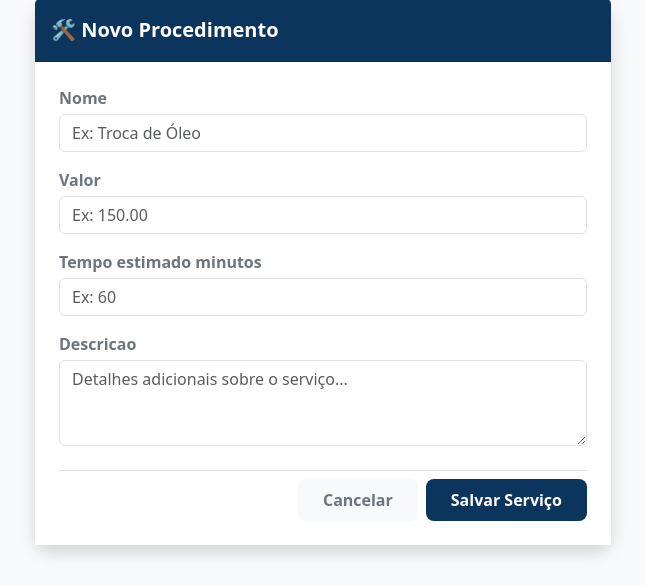
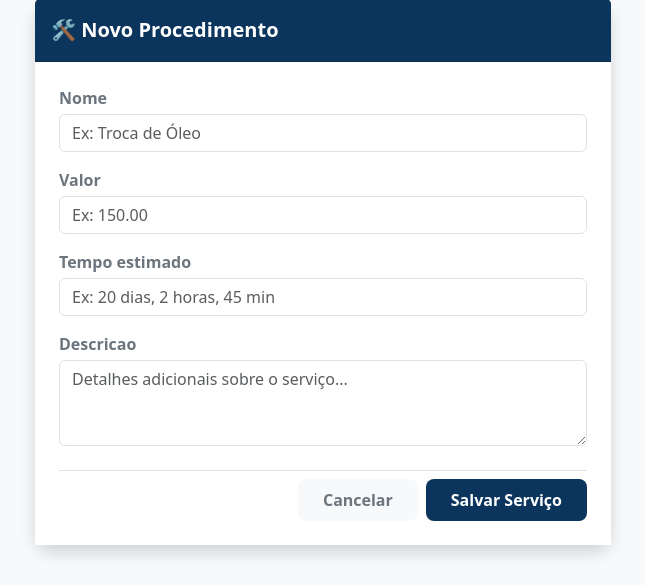
Before and after one commit to josesalustiano/JS_oficina_mecanica, a Django app: page /procedimentos/cadastrar/ in a window 1280 px wide. Shown: the part 125-710 px from the top of the page, without its empty margins (317-962 px from the left). Run offline with Django 5.2, Linux system fonts and the light colour scheme.

Commit message:
feat: CRUD Procedimentos finalizado

```diff
--- a/oficina/forms.py
+++ b/oficina/forms.py
@@ -33,11 +33,11 @@ class VeiculoForm(forms.ModelForm):
 class ProcedimentoForm(forms.ModelForm):
     class Meta:
         model = Procedimento
-        fields = ['nome', 'valor', 'tempo_estimado_minutos', 'descricao']
+        fields = ['nome', 'valor', 'tempo_estimado', 'descricao']
 
         widgets = {
             'nome': forms.TextInput(attrs={'class': 'form-control', 'placeholder': 'Ex: Troca de Óleo'}),
             'valor': forms.NumberInput(attrs={'class': 'form-control', 'placeholder': 'Ex: 150.00', 'step': '0.01'}),
-            'tempo_estimado_minutos': forms.NumberInput(attrs={'class': 'form-control', 'placeholder': 'Ex: 60'}),
+            'tempo_estimado': forms.TextInput(attrs={'class': 'form-control', 'placeholder': 'Ex: 20 dias, 2 horas, 45 min'}),
             'descricao': forms.Textarea(attrs={'class': 'form-control', 'rows': 3, 'placeholder': 'Detalhes adicionais sobre o serviço...'}),
         }
--- a/oficina/models.py
+++ b/oficina/models.py
@@ -36,7 +36,7 @@ class Veiculo(models.Model):
 class Procedimento(models.Model):
     nome = models.CharField(max_length=100)
     valor = models.DecimalField(max_digits=10, decimal_places=2)
-    tempo_estimado_minutos = models.IntegerField(help_text="Tempo estimado em minutos")
+    tempo_estimado = models.CharField(max_length=50, help_text="Ex: 2 dias, 45 min, etc.")
     descricao = models.TextField(blank=True, null=True)
 
     def __str__(self):
--- a/oficina/templates/oficina/Procedimento/TelaProcedimentos.html
+++ b/oficina/templates/oficina/Procedimento/TelaProcedimentos.html
@@ -57,7 +57,7 @@
                     {% for p in procedimentos %}
                     <tr class="border-bottom-0">
                         <td class="py-3 px-3 fw-bold text-dark fs-5">{{ p.nome }}</td>
-                        <td class="text-secondary fw-medium">{{ p.tempo_estimado_minutos }}</td>
+                        <td class="text-secondary fw-medium">{{ p.tempo_estimado }}</td>
                         <td class="fw-bold text-success">R$ {{ p.valor }}</td>
                         <td class="text-center">
                             <div class="d-inline-flex gap-2">
```
Also changed, not shown: oficina/migrations/0002_remove_procedimento_tempo_estimado_minutos_and_more.py (added).
